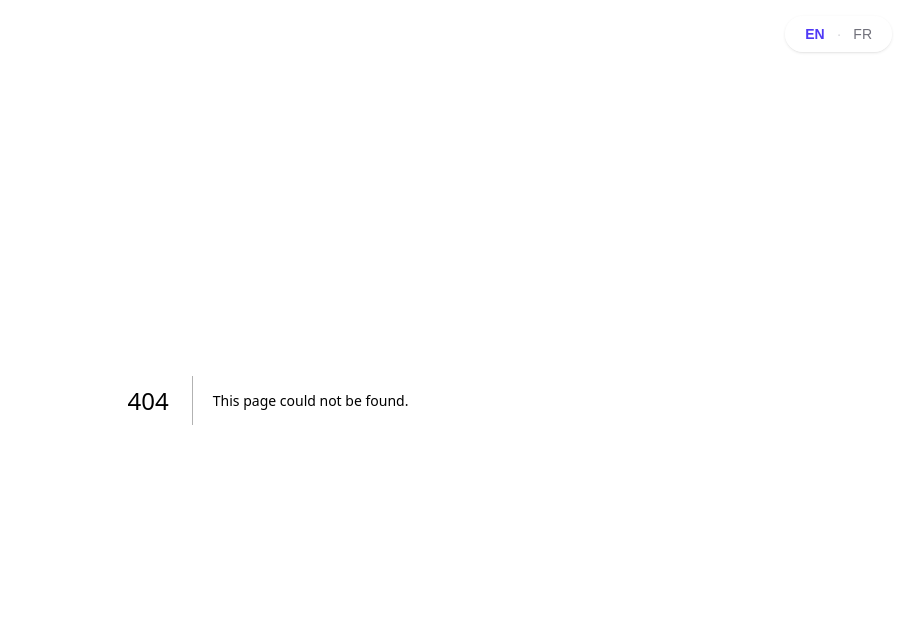
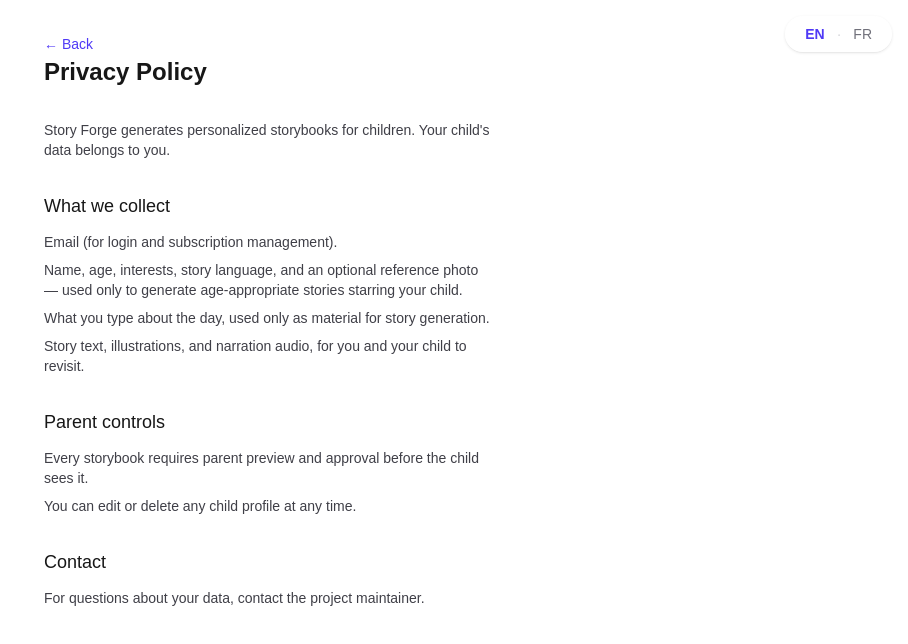
Before and after one commit to greninjam26/Story-Forge, a Next.js app in the folder apps/web/: page /privacy in a window 1280 px wide. Before the commit this address had no page. Shown: the top 644 px of the page, without its empty margins (372-1280 px from the left). Built offline with nearby package versions, Linux system fonts and the light colour scheme.

Commit message:
feat(web): add privacy policy page at /privacy
Static page using existing privacy i18n keys. Sections for data
collection, parent controls, and contact. Links back to children list.

```diff
--- /dev/null
+++ b/apps/web/app/privacy/page.tsx
@@ -0,0 +1,47 @@
+"use client";
+
+import Link from "next/link";
+import { useT } from "@/lib/i18n";
+
+export default function PrivacyPage() {
+  const t = useT();
+
+  return (
+    <main className="mx-auto w-full max-w-lg flex-1 space-y-8 p-8">
+      <Link href="/children" className="text-sm text-indigo-600">
+        {t("common.back")}
+      </Link>
+
+      <h1 className="text-2xl font-semibold">{t("privacy.heading")}</h1>
+
+      <p className="text-sm text-zinc-700 dark:text-zinc-300">
+        {t("privacy.intro")}
+      </p>
+
+      <section className="space-y-3">
+        <h2 className="text-lg font-medium">{t("privacy.collectHeading")}</h2>
+        <ul className="space-y-2 text-sm text-zinc-700 dark:text-zinc-300">
+          <li>{t("privacy.collectParent")}</li>
+          <li>{t("privacy.collectChild")}</li>
+          <li>{t("privacy.collectEvent")}</li>
+          <li>{t("privacy.collectContent")}</li>
+        </ul>
+      </section>
+
+      <section className="space-y-3">
+        <h2 className="text-lg font-medium">{t("privacy.controlHeading")}</h2>
+        <ul className="space-y-2 text-sm text-zinc-700 dark:text-zinc-300">
+          <li>{t("privacy.control1")}</li>
+          <li>{t("privacy.control2")}</li>
+        </ul>
+      </section>
+
+      <section className="space-y-3">
+        <h2 className="text-lg font-medium">{t("privacy.contactHeading")}</h2>
+        <p className="text-sm text-zinc-700 dark:text-zinc-300">
+          {t("privacy.contact")}
+        </p>
+      </section>
+    </main>
+  );
+}
```
